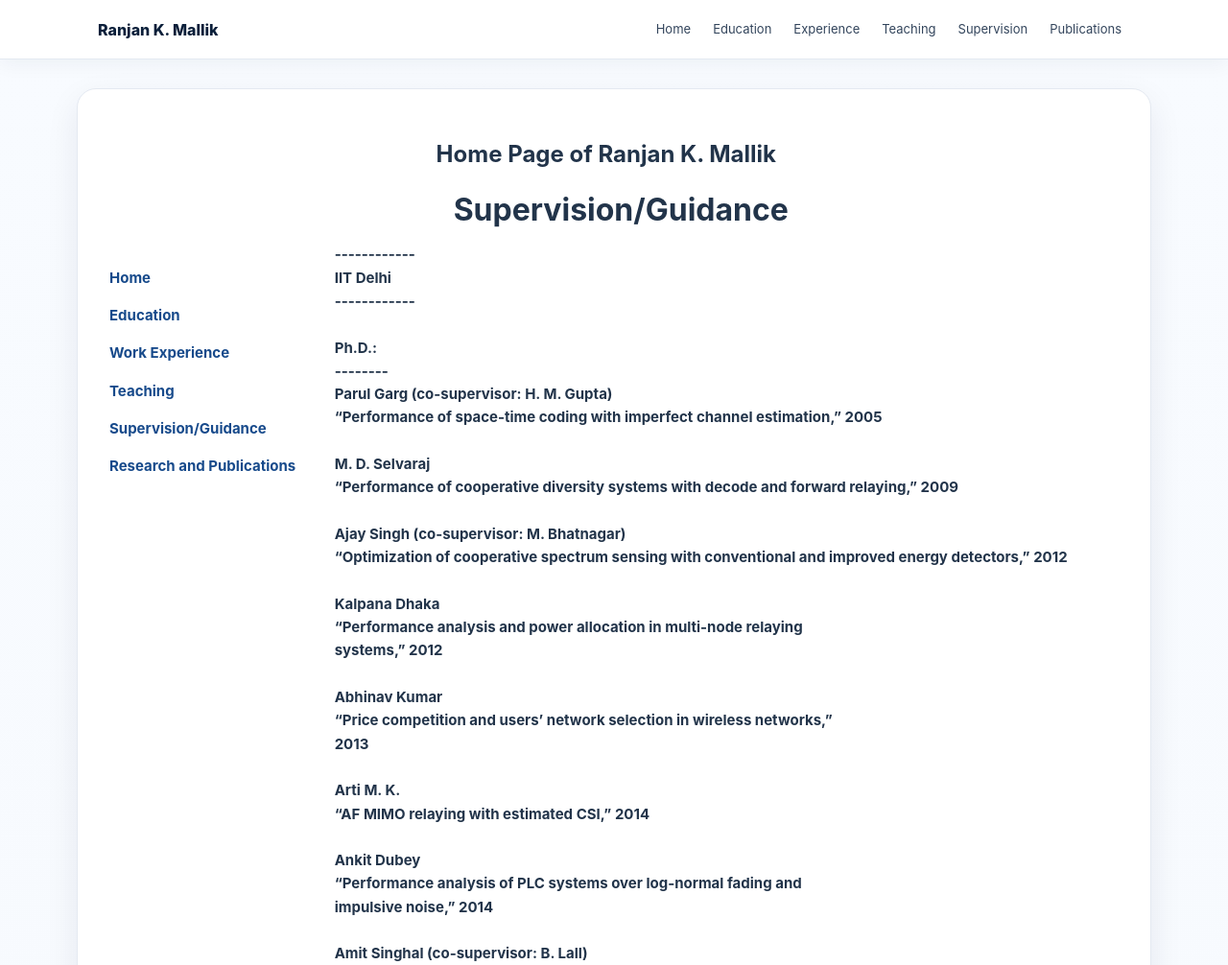
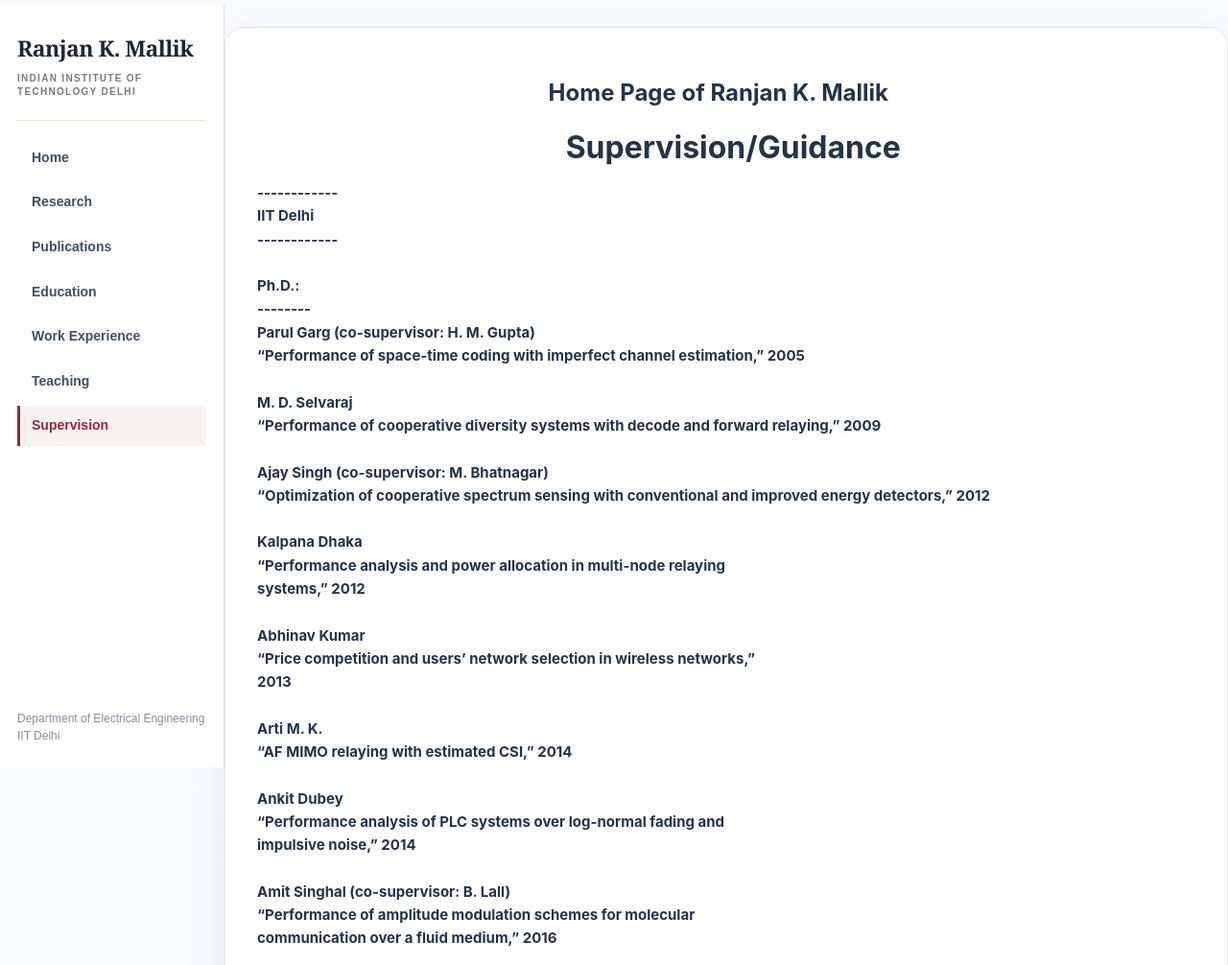
Before and after one commit to ranjankmallik/ranjankmallik.github.io, a plain HTML site: page supv.htm in a window 1280 px wide. Shown: the top 1006 px of the page at 96% size. Drawn offline with Linux system fonts and the light colour scheme.

Commit message:
Move supv.htm navigation to vertical left sidebar

```diff
--- a/supv.htm
+++ b/supv.htm
@@ -805,9 +805,52 @@ div.WordSection1
 .WordSection1 p,.WordSection1 span,.WordSection1 td,.WordSection1 div{font-family:Inter,ui-sans-serif,system-ui,-apple-system,"Segoe UI",Roboto,Arial,sans-serif!important;line-height:1.62!important;color:#22344a!important}.WordSection1 p{font-size:15px!important}.WordSection1 a{color:#174a8b!important;text-decoration:none!important}.WordSection1 a:hover{text-decoration:underline!important}
 .WordSection1 b,.WordSection1 strong{color:#0b1f3a!important}.WordSection1 img{max-width:100%!important;height:auto!important}.WordSection1 [style*="background"]{background-color:transparent!important}
 @media(max-width:760px){.rkm-nav-inner{align-items:flex-start;flex-direction:column}.rkm-links{justify-content:flex-start}.WordSection1{margin:18px 12px 40px!important;padding:18px!important}.rkm-links a{font-size:12px!important;padding:5px 7px!important}}
-</style></head>
+</style>
+<style id="rkm-left-sidebar-style">
+/* Consistent vertical academic navigation across every page */
+body{padding-left:234px!important}
+.rkm-sidebar{position:fixed!important;inset:5px auto 0 0;z-index:3000;width:234px;padding:31px 18px 24px;background:#fff;border-right:1px solid #e3ded7;overflow-y:auto;display:flex;flex-direction:column;gap:18px;box-sizing:border-box}
+.rkm-sidebar-heading{font:700 23px/1.25 Georgia,"Times New Roman",serif!important;letter-spacing:-.025em;color:#1a2936!important;text-decoration:none!important;display:block}
+.rkm-sidebar-heading:hover{color:#9b2636!important}
+.rkm-sidebar-subtitle{font:700 10px/1.45 Arial,sans-serif!important;letter-spacing:.13em;text-transform:uppercase;color:#747b82!important;border-bottom:1px solid #e9e4dc;padding-bottom:21px;margin-top:-8px}
+.rkm-sidebar-links{display:flex;flex-direction:column;gap:5px}
+.rkm-sidebar-links a{display:block;font:600 14px/1.4 Arial,Helvetica,sans-serif!important;color:#405064!important;text-decoration:none!important;padding:11px 12px;border-left:3px solid transparent;background:transparent;transition:background .15s}
+.rkm-sidebar-links a:hover{color:#9b2636!important;background:#faf7f4!important}
+.rkm-sidebar-links a[aria-current="page"]{color:#9b2636!important;border-left-color:#9b2636;font-weight:700!important;background:#f8f3f0!important}
+.rkm-sidebar-note{font:12px/1.5 Arial,sans-serif!important;color:#84909b!important;margin-top:auto}
+@media(max-width:800px){
+body{padding-left:0!important}
+.rkm-sidebar{position:relative!important;inset:auto!important;width:100%;display:block;padding:16px 18px;border-right:0;border-bottom:1px solid #e3ded7;overflow:visible}
+.rkm-sidebar-heading{font-size:20px!important;margin-bottom:8px}
+.rkm-sidebar-subtitle,.rkm-sidebar-note{display:none}
+.rkm-sidebar-links{display:grid;grid-template-columns:repeat(2,minmax(0,1fr));gap:3px 6px}
+.rkm-sidebar-links a{padding:8px 8px;font-size:12px!important}
+}
+@media(max-width:380px){.rkm-sidebar-links{grid-template-columns:1fr}}
+@media(prefers-reduced-motion:reduce){.rkm-sidebar-links a{transition:none}}
+</style>
 
-<body lang=EN-US link=blue vlink=blue style='tab-interval:.5in;word-wrap:break-word'><div class="rkm-nav"><div class="rkm-nav-inner"><a class="rkm-brand" href="index.html">Ranjan K. Mallik</a><div class="rkm-links"><a href="index.html">Home</a><a href="educ.htm">Education</a><a href="wemem.htm">Experience</a><a href="tea.htm">Teaching</a><a href="supv.htm">Supervision</a><a href="respub.htm">Publications</a></div></div></div>
+<style id="rkm-legacy-menu-cleanup">
+.WordSection1 td[width="171"][valign="top"]{display:none!important}
+.WordSection1{max-width:1140px!important;margin:28px auto 55px!important}
+@media(max-width:800px){.WordSection1{margin:15px 12px 35px!important;padding:14px!important}}
+</style>
+</head>
+
+<body lang=EN-US link=blue vlink=blue style='tab-interval:.5in;word-wrap:break-word'><aside class="rkm-sidebar" aria-label="Site navigation">
+<a class="rkm-sidebar-heading" href="index.html">Ranjan K. Mallik</a>
+<div class="rkm-sidebar-subtitle">Indian Institute of Technology Delhi</div>
+<nav class="rkm-sidebar-links" aria-label="Main navigation">
+<a href="index.html">Home</a>
+<a href="research.html">Research</a>
+<a href="respub.htm">Publications</a>
+<a href="educ.htm">Education</a>
+<a href="wemem.htm">Work Experience</a>
+<a href="tea.htm">Teaching</a>
+<a href="supv.htm" aria-current="page">Supervision</a>
+</nav>
+<div class="rkm-sidebar-note">Department of Electrical Engineering<br>IIT Delhi</div>
+</aside>
 
 <div class=WordSection1>
 
```
